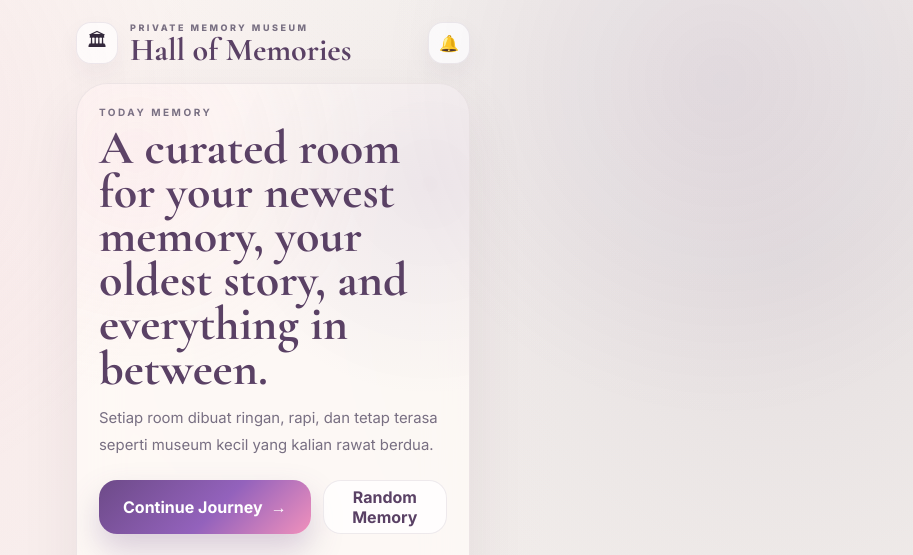
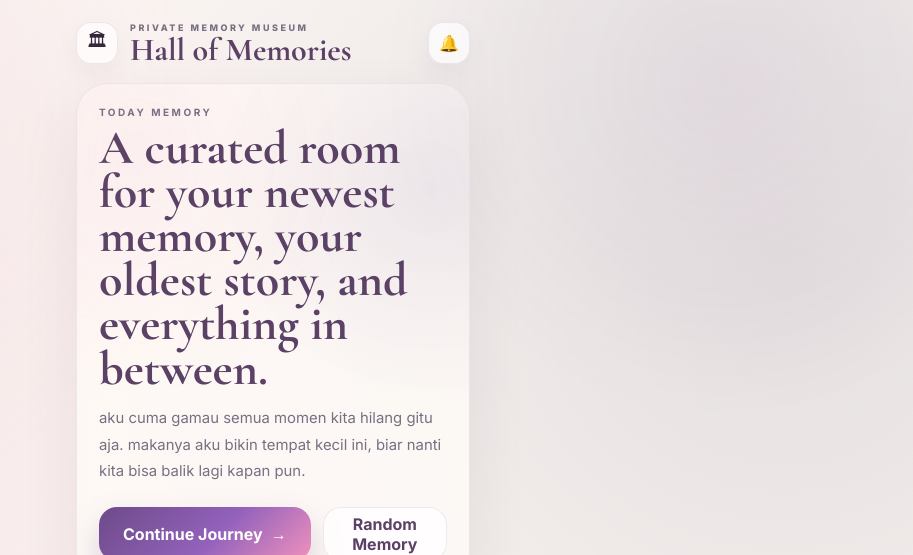
Before and after one commit to dionnsadboyy/our-museum, a website: page pages/lobby/index.html in a window 1280 px wide. Shown: the top 555 px of the page, without its empty margins (367-1280 px from the left). Drawn offline with nearby package versions, Linux system fonts and the light colour scheme.

Commit message:
update refactor pict

```diff
--- a/pages/lobby/index.html
+++ b/pages/lobby/index.html
@@ -40,8 +40,8 @@
               everything in between.
             </h2>
             <p class="hero-subtitle">
-              Setiap room dibuat ringan, rapi, dan tetap terasa seperti museum
-              kecil yang kalian rawat berdua.
+              aku cuma gamau semua momen kita hilang gitu aja. makanya aku bikin
+              tempat kecil ini, biar nanti kita bisa balik lagi kapan pun.
             </p>
 
             <div class="hero-actions">
```
